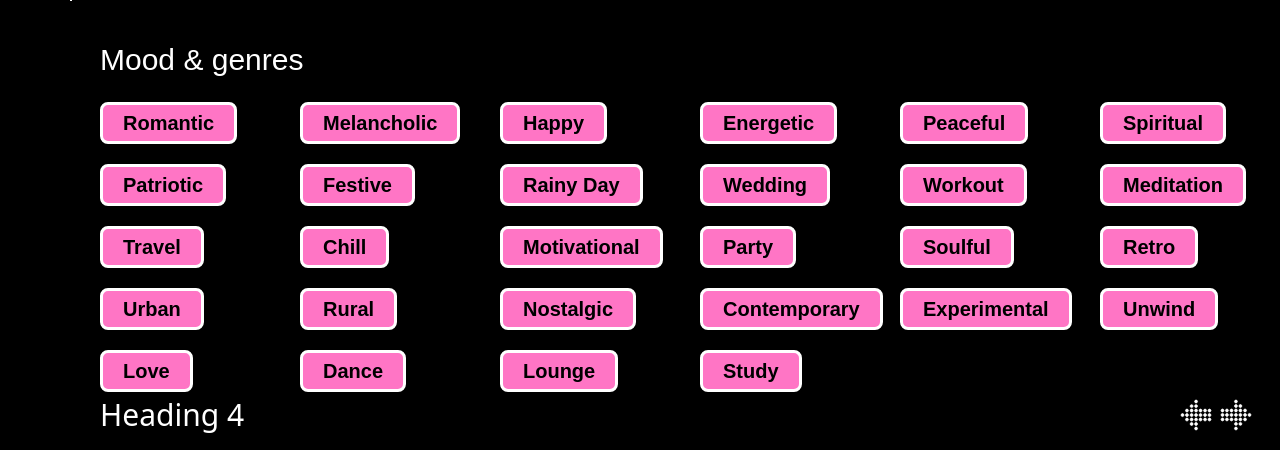
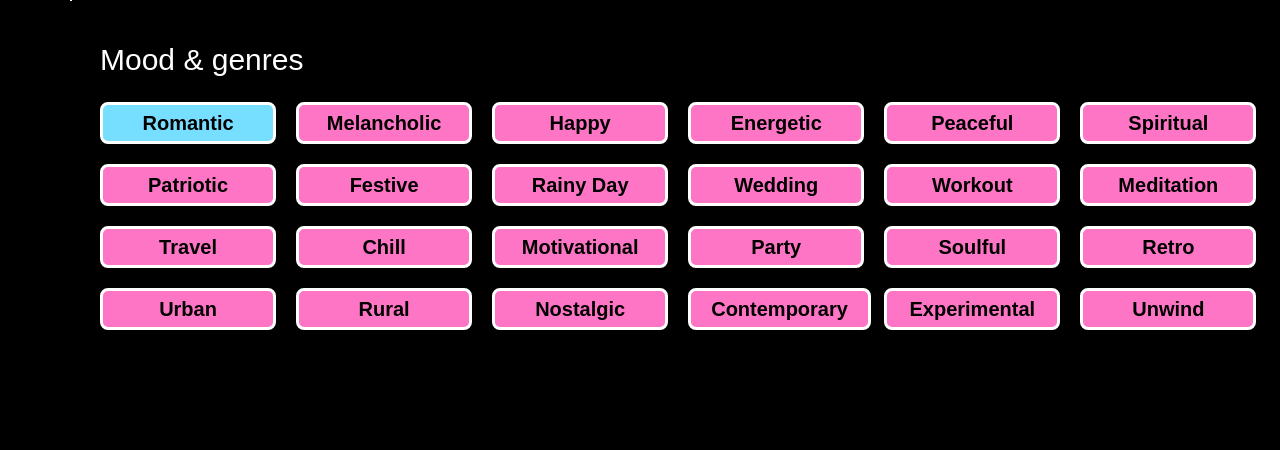
Before and after one commit to shreevatsdhyani/goofy, a website built with Vite: page newexplore.html in a window 1280 px wide. Shown: the part 799-1249 px from the top of the page. Built offline with nearby package versions, Linux system fonts and the light colour scheme.

Commit message:
@shreevatsdhyani

```diff
--- a/newexplore.html
+++ b/newexplore.html
@@ -213,7 +213,7 @@
                     Mood & genres
                 </div>
                 <div id="mandg"
-                    class="mt-5 grid grid-cols-6 gap-5 text-white *:poppins-regular">
+                    class="mt-5 w-[98%] grid grid-cols-6 grid-rows-6 gap-5 text-white *:poppins-regular">
 
                 </div>
             </div>
--- a/newexplore.js
+++ b/newexplore.js
@@ -62,7 +62,7 @@ function heading2material() {
 
 function moodandgenres() {
     const moods = {
-        "Romantic": "bg-[#FF75C5]",
+        "Romantic": "bg-[#76DEFF]",
         "Melancholic": "bg-[#FF75C5]",
         "Happy": "bg-[#FF75C5]",
         "Energetic": "bg-[#FF75C5]",
@@ -86,16 +86,25 @@ function moodandgenres() {
         "Contemporary": "bg-[#FF75C5]",
         "Experimental": "bg-[#FF75C5]",
         "Unwind": "bg-[#FF75C5]",
-        "Love": "bg-[#FF75C5]",
-        "Dance": "bg-[#FF75C5]",
-        "Lounge": "bg-[#FF75C5]",
-        "Study": "bg-[#FF75C5]"
+        "Meditation": "bg-[#FF75C5]",
+        "Travel": "bg-[#FF75C5]",
+        "Chill": "bg-[#FF75C5]",
+        "Motivational": "bg-[#FF75C5]",
+        "Party": "bg-[#FF75C5]",
+        "Soulful": "bg-[#FF75C5]",
+        "Retro": "bg-[#FF75C5]",
+        "Urban": "bg-[#FF75C5]",
+        "Rural": "bg-[#FF75C5]",
+        "Nostalgic": "bg-[#FF75C5]",
+        "Contemporary": "bg-[#FF75C5]",
+        "Experimental": "bg-[#FF75C5]",
+        "Unwind": "bg-[#FF75C5]"
     };
     const mandg = document.getElementById("mandg");
     const parser = new DOMParser();
     Object.entries(moods).forEach(([ele,k]) =>{
         mandg.appendChild(parser.parseFromString(`<div>
-        <button class="${k} mr-2 text-black text-lg font-semibold border-white border-[3px] rounded-lg hover:shadow-lg hover:shadow-white hover:scale-110">
+        <button class="${k} mr-2 text-black text-lg font-semibold border-white border-[3px] rounded-lg hover:shadow-lg hover:shadow-white hover:scale-110 justify-stretch min-w-full">
             <div class="px-5 py-1 text-xl">${ele}</div>
         </button>
     </div>`,"text/html").body.firstChild);
```
